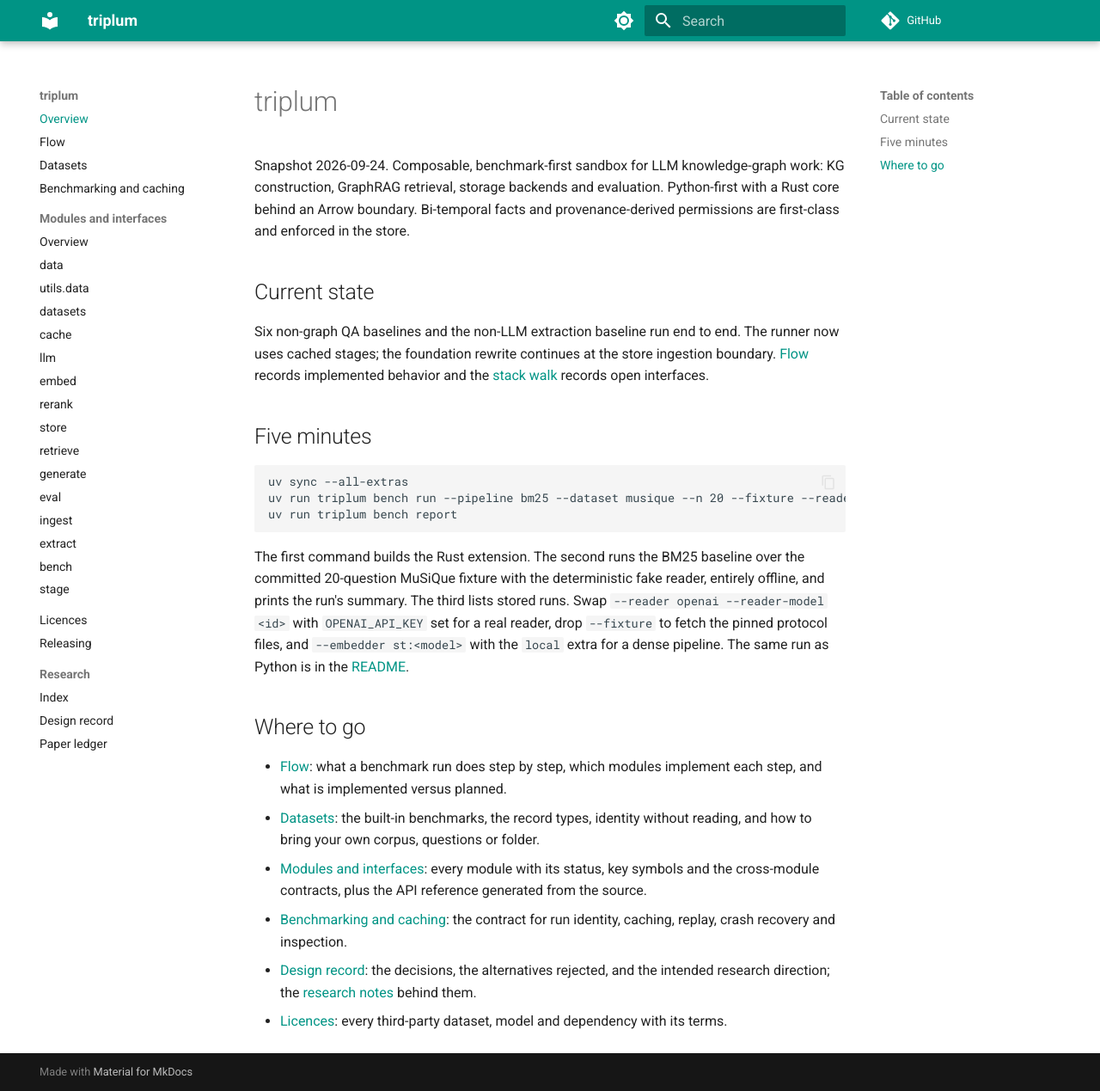
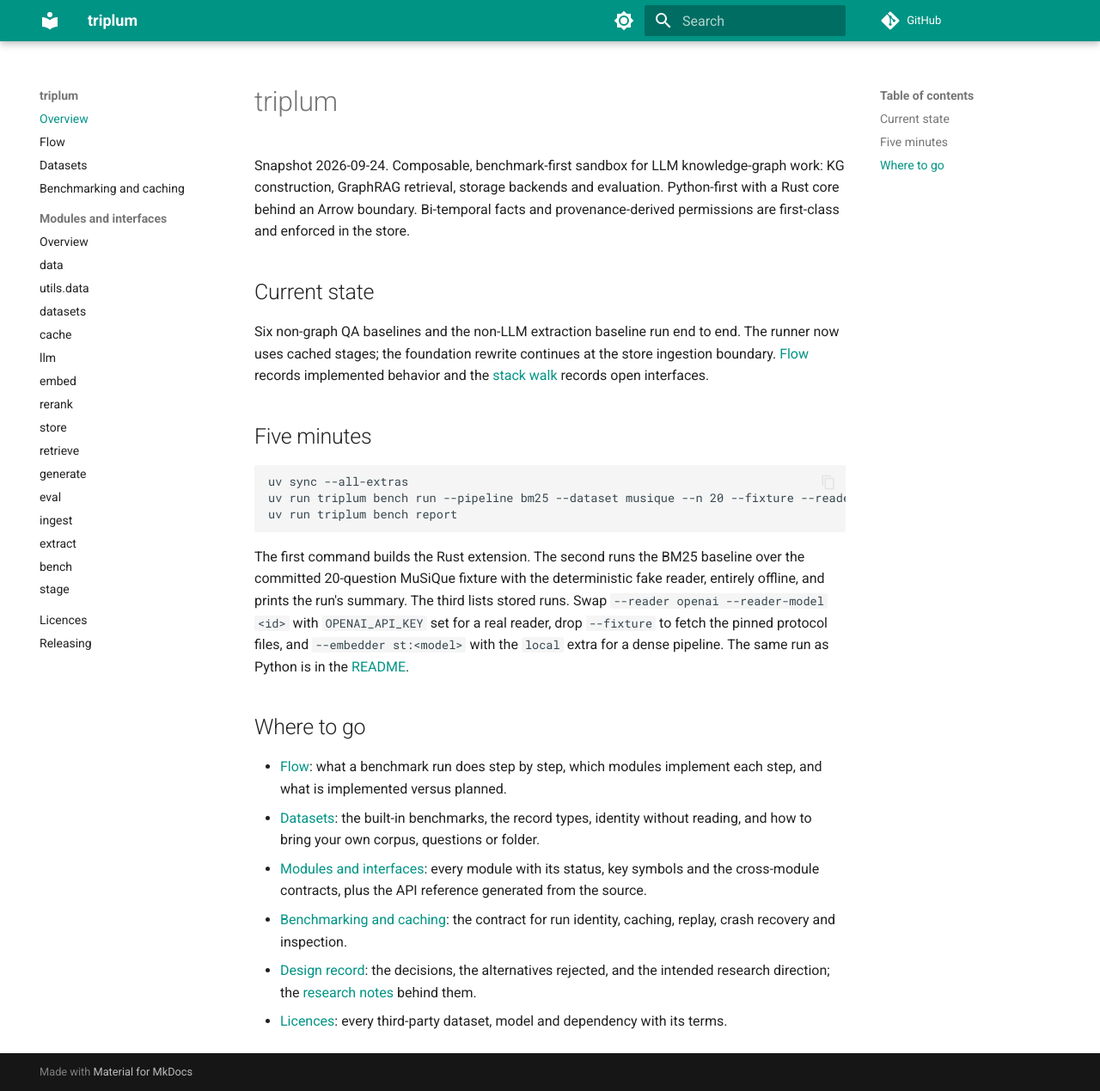
Before and after one commit to fkarg/triplum, an MkDocs documentation site: the page built from docs/index.md, in a window 1280 px wide and 1269 px high. Shown: the whole window at 86% size. Built offline with MkDocs 1.6.1 and Material for MkDocs 9.7.7, drawn with Linux system fonts in a browser that asks for light colours; comment, search, counter and statistics services are not loaded.

Commit message:
mkdocs: ignore research notes in docs

```diff
--- a/mkdocs.yml
+++ b/mkdocs.yml
@@ -72,7 +72,3 @@ nav:
       - stage: api/stage.md
   - Licences: licences.md
   - Releasing: releasing.md
-  - Research:
-      - Index: research/README.md
-      - Design record: research/design.md
-      - Paper ledger: research/papers.md
```
